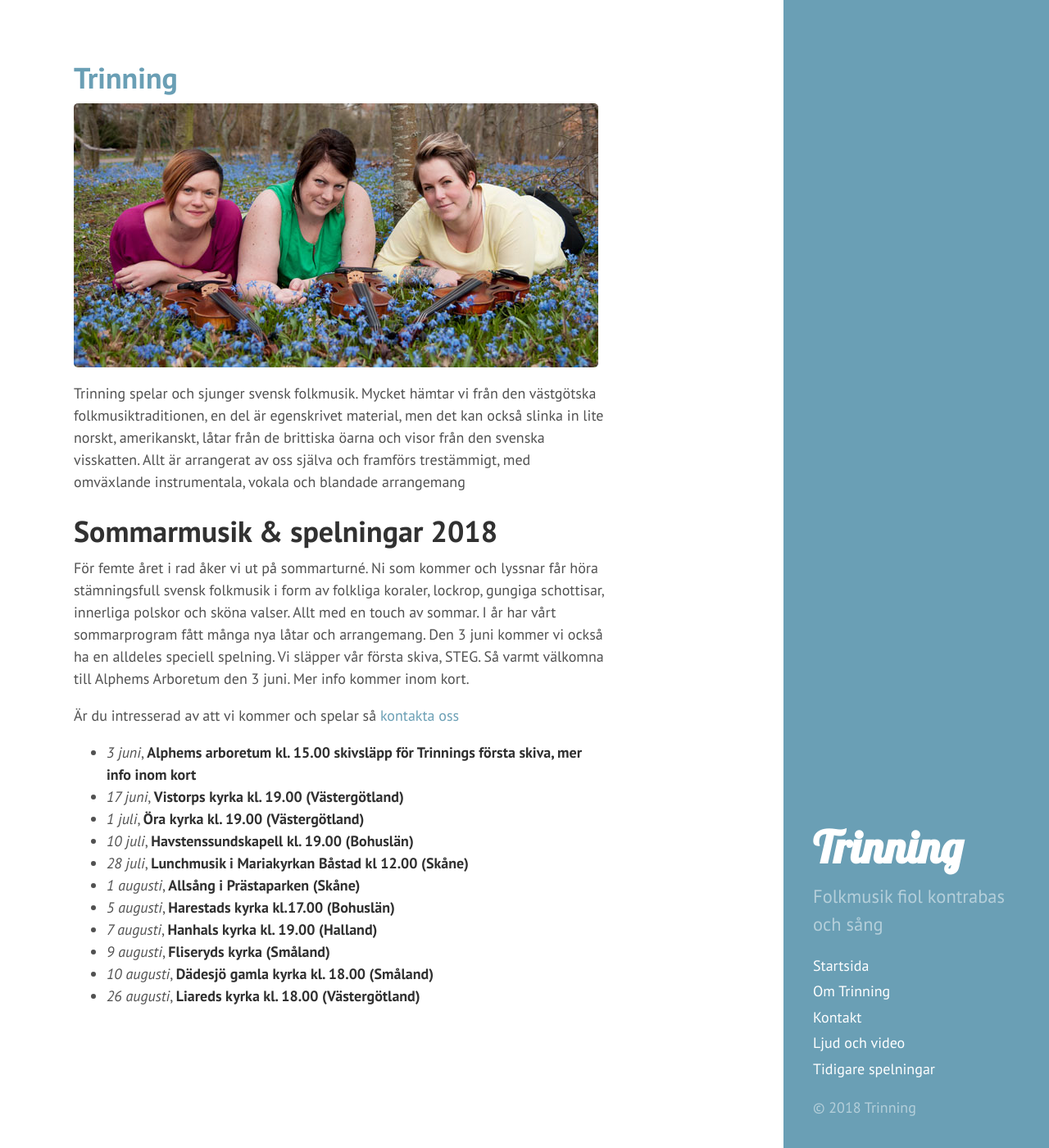
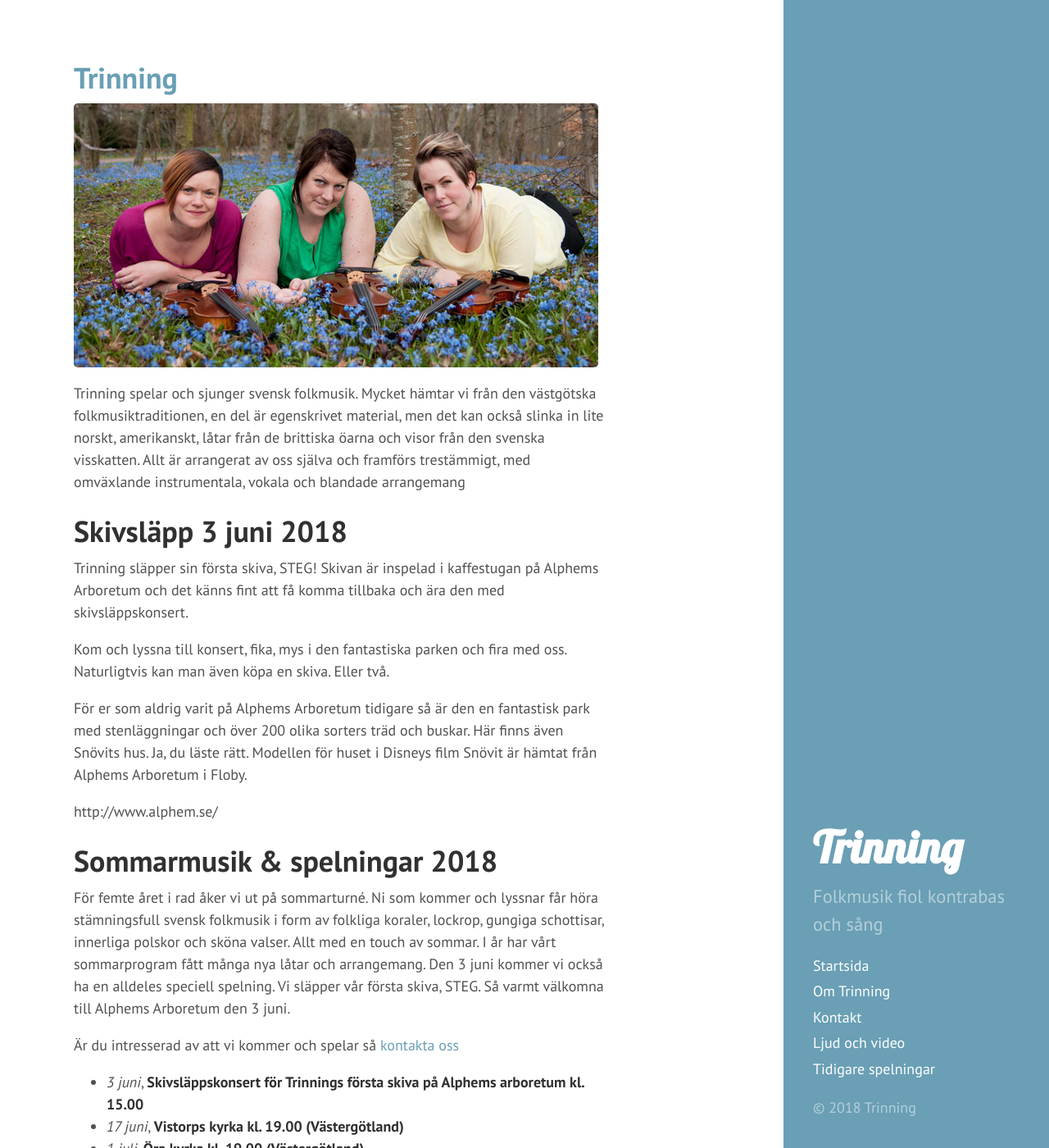
Before and after one commit to trinning/trinning.github.io, a Jekyll site: the page built from index.md, in a window 1280 px wide and 1400 px high. Shown: the whole window at 82% size. Built offline with Jekyll 4.4.1, drawn with Linux system fonts in a browser that asks for light colours.

Commit message:
Skivsläpp

```diff
--- a/index.md
+++ b/index.md
@@ -10,12 +10,22 @@
 
 Trinning spelar och sjunger svensk folkmusik. Mycket hämtar vi från den västgötska folkmusiktraditionen, en del är egenskrivet material, men det kan också slinka in lite norskt, amerikanskt, låtar från de brittiska öarna och visor från den svenska visskatten. Allt är arrangerat av oss själva och framförs trestämmigt, med omväxlande instrumentala, vokala och blandade arrangemang
 
+# Skivsläpp 3 juni 2018
+Trinning släpper sin första skiva, STEG!
+Skivan är inspelad i kaffestugan på Alphems Arboretum och det känns fint att få komma tillbaka och ära den med skivsläppskonsert.
+
+Kom och lyssna till konsert, fika, mys i den fantastiska parken och fira med oss. Naturligtvis kan man även köpa en skiva. Eller två.
+
+För er som aldrig varit på Alphems Arboretum tidigare så är den en fantastisk park med stenläggningar och över 200 olika sorters träd och buskar. Här finns även Snövits hus. Ja, du läste rätt. Modellen för huset i Disneys film Snövit är hämtat från Alphems Arboretum i Floby.
+
+http://www.alphem.se/
+
 # Sommarmusik & spelningar 2018
-För femte året i rad åker vi ut på sommarturné. Ni som kommer och lyssnar får höra stämningsfull svensk folkmusik i form av folkliga koraler, lockrop, gungiga schottisar, innerliga polskor och sköna valser. Allt med en touch av sommar. I år har vårt sommarprogram fått många nya låtar och arrangemang. Den 3 juni kommer vi också ha en alldeles speciell spelning. Vi släpper vår första skiva, STEG. Så varmt välkomna till Alphems Arboretum den 3 juni. Mer info kommer inom kort.
+För femte året i rad åker vi ut på sommarturné. Ni som kommer och lyssnar får höra stämningsfull svensk folkmusik i form av folkliga koraler, lockrop, gungiga schottisar, innerliga polskor och sköna valser. Allt med en touch av sommar. I år har vårt sommarprogram fått många nya låtar och arrangemang. Den 3 juni kommer vi också ha en alldeles speciell spelning. Vi släpper vår första skiva, STEG. Så varmt välkomna till Alphems Arboretum den 3 juni.
 
 Är du intresserad av att vi kommer och spelar så [kontakta oss](/kontakt)
 
-* *3 juni*, **Alphems arboretum kl. 15.00 skivsläpp för Trinnings första skiva, mer info inom kort**
+* *3 juni*, **Skivsläppskonsert för Trinnings första skiva på Alphems arboretum kl. 15.00**
 * *17 juni*, **Vistorps kyrka kl. 19.00 (Västergötland)**
 * *1 juli*, **Öra kyrka  kl. 19.00 (Västergötland)**
 * *10 juli*, **Havstenssundskapell kl. 19.00 (Bohuslän)**
```
